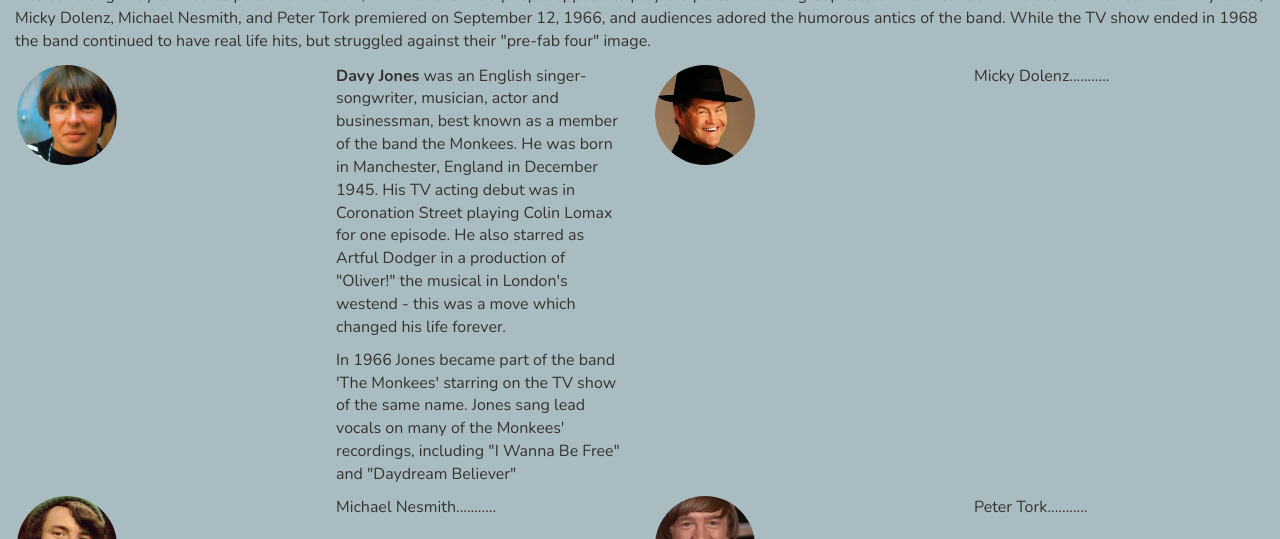
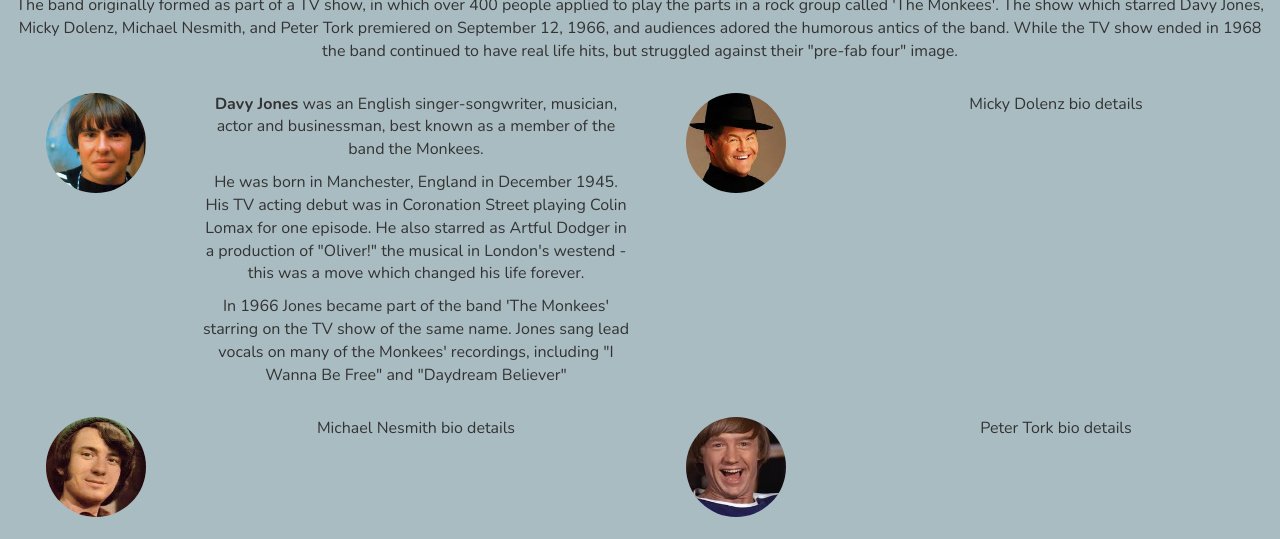
Before and after one commit to Code-Institute-Submissions/the-monkees-7, a plain HTML site: page bandinfo.html in a window 1280 px wide. Shown: the part 137-676 px from the top of the page. Drawn offline with nearby package versions, Linux system fonts and the light colour scheme.

Commit message:
Added bookings.html basic structure for event bookings, modified band info to use a flexbox instead of grid, added content

```diff
--- a/assets/css/style.css
+++ b/assets/css/style.css
@@ -183,27 +183,46 @@ img.main-img {
     height: 240px;
 }
 
-.circle-img {
-    width: 100px;
-    height: 100px;
-    border-radius: 50%;
+.bio-img {
+    width: 100%;
+    height: auto;
+    /*width: 340px;
+    height: 210px;*/
+    /*border-radius: 50%;*/
+}
+
+/*---------------------------------------------Band Details Flexbox*/
+
+.band-info-container {
+    display: flex;
+    flex-flow: row wrap;
+    text-align: center;
+}
+
+
+.band-info-container > * {
+    /*Set all items within the container to have same padding*/
+    padding: 10px;
+    /*flex: 1 100%;*/
+}
+
+.band-intro {
+   flex: 1 100%
+}
+
+.profile-pic {
+    flex: 0 1 100%;
+}
+
+.profile-details {
+    flex: 0 1 100%;
 }
 
 /*---------------------------------------------Band Info*/
-.band-members-container {
-    margin: 2px;
-    padding-bottom: 5px;
+.gallery-wrapper {
+    margin-left: 10px;
+    margin-right: 10px;
 }
-
-.band-members {
-    min-width: 100px;
-    min-height: 125px;
-}
-
-.band-members-spacer {
-    padding-bottom: 22px;
-}
-
 .gallery {
     border: 17px solid transparent;
     padding: 5px;
@@ -212,8 +231,16 @@ img.main-img {
 }
 
 .gallery-img-style {
-    height: 190px;
-    width: 290px;
+    width: 95%;
+    height: auto;
+    /*height: 190px;
+    width: 290px;*/
+}
+
+/*---------------------------------------------Event Bookings*/
+
+.booking-details  {
+    padding: 10px 8px 25px 8px;
 }
 
 /*---------------------------------------------Footer*/
@@ -267,6 +294,20 @@ footer {
     .side-bar {
         width: 50%;
     }
+    /*Band Info*/
+    .bio-img {
+        width: 100px;
+        height: 100px;
+        border-radius: 50%;
+    }
+
+    .profile-pic {
+        flex: 0 1 15%;
+    }
+
+    .profile-details {
+       flex: 1 0 35%
+    }
     /* Band Picture Gallery */
     .gallery-img-style {
         width: 290px;
@@ -277,6 +318,7 @@ footer {
     .social-media-links {
         margin-left: 40vw;
     }
+
 }
 
 /*Medium devices / desktops */
@@ -308,6 +350,20 @@ footer {
         margin:0;
     }
 
+    /*Band Info*/
+    .bio-img {
+        width: 100px;
+        height: 100px;
+        border-radius: 50%;
+    }
+
+    .profile-pic {
+        flex: 0 1 15%;
+    }
+
+    .profile-details {
+       flex: 1 0 35%
+    }
     /* Band Picture Gallery */
     .gallery-img-style {
         width: 270px;
--- a/bandinfo.html
+++ b/bandinfo.html
@@ -26,7 +26,7 @@
                     <a href="#"><i class="fa fa-film" aria-hidden="true"></i><span>Videos</span></a>
                 </li>
                 <li class="col-xs-4 col-sm-2 menuitem ">
-                    <a href="#"><i class="fa fa-calendar-alt" aria-hidden="true"></i><span>Events</span></a>
+                    <a href="bookings.html"><i class="fa fa-calendar-alt" aria-hidden="true"></i><span>Events</span></a>
                 </li>
                 <li class="col-xs-4 col-sm-2 menuitem ">
                     <a href="#"><i class="fas fa-shopping-bag" aria-hidden="true"></i><span>Merchandise</span></a>
@@ -35,57 +35,54 @@
         </div>
 
     </header>
-    <section class="container-fluid">
-        <div class="row title-row"> <!--Band Info Header-->
-            <div class="col-xs-12 col-md-12">
+    <section>
+        <div class="title-row"> <!--Band Info Header-->
+            <!--div class="col-xs-12 col-md-12"-->
                 <h2>Band Information</h2>
+            <!--/div-->
         </div>
-        </div>
-        <div class="row">
-            <div class="col-xs-12 col-md-12">
+        <div class="band-info-container">
+            <div class="band-intro">
                 <p>The band originally formed as part of a TV show, in which over 400 people applied
                     to play the parts in a rock group called 'The Monkees'. The show which starred Davy Jones,
                     Micky Dolenz, Michael Nesmith, and Peter Tork premiered on September 12, 1966, and audiences
                     adored the humorous antics of the band. While the TV show ended in 1968 the band continued to
                     have real life hits, but struggled against their "pre-fab four" image.</p>
             </div>
+            <div class="profile-pic">
+                <img src="assets/images/dj.jpg" class="bio-img"></img>
             </div>
-        <div class="band-members-container">
-            <div class="row"> <!--Band Members Details section-->
-                <div class="col-xs-6 col-md-3 band-members-spacer">
-                    <img src="assets/images/dj.jpg" class="circle-img"></img>
-                </div>
-                <div class="col-xs-6 col-md-3  band-members">
+            <div class="profile-details">
                 <p><b>Davy Jones</b> was an English singer-songwriter, musician, actor and businessman,
-                    best known as a member of the band the Monkees. He was born in Manchester, England in December 1945.
+            			best known as a member of the band the Monkees. </p>
+            	<p>He was born in Manchester, England in December 1945.
             			His TV acting debut was in Coronation Street playing Colin Lomax for one episode. He also starred as
             			Artful Dodger in a production of "Oliver!" the musical in London's westend - this was a move which
             			changed his life forever. </p>
             			<p>In 1966 Jones became part of the band 'The Monkees' starring on the TV show of the same name.
             			Jones sang lead vocals on many of the Monkees' recordings, including "I Wanna Be Free" and "Daydream Believer"</p>
             </div>
-                <div class="col-xs-6 col-md-3 band-members-spacer">
-                    <img src="assets/images/md.jpg" class="circle-img"></img>
+            <div class="profile-pic">
+                <img src="assets/images/md.jpg" class="bio-img"></img>
             </div>
-                <div class="col-xs-6 col-md-3  band-members">
-                    <p>Micky Dolenz...........</p>
+            <div class="profile-details">
+                    Micky Dolenz bio details
+            </div>
+            <div class="profile-pic">
+                <img src="assets/images/mn.jpg" class="bio-img"></img>
+            </div>
+            <div class="profile-details">
+                    Michael Nesmith bio details
+            </div>
+            <div class="profile-pic">
+                <img src="assets/images/pt.jpg" class="bio-img"></img>
+            </div>
+            <div class="profile-details">
+                    Peter Tork bio details
             </div>
         </div>
-            <div class="row">
-                <div class="col-xs-6 col-md-3 band-members-spacer">
-                    <img src="assets/images/mn.jpg" class="circle-img"></img>
-                </div>
-                <div class="col-xs-6 col-md-3  band-members">
-                    <p>Michael Nesmith...........</p>
-                </div>
-                <div class="col-xs-6 col-md-3 band-members-spacer">
-                    <img src="assets/images/pt.jpg" class="circle-img"></img>
-                </div>
-                <div class="col-xs-6 col-md-3  band-members">
-                    <p>Peter Tork...........</p>
-                </div>
-            </div>
-        </div>
+    </section>
+    <pictures-section class="container-fluid gallery-wrapper">
         <div class="row title-row"> <!--Pictures Header-->
             <div class="col-xs-12 col-md-12">
                 <h2>Pictures</h2>
@@ -130,7 +127,7 @@
                 </div>
             </div>
         </div>
-    </section>
+    </pictures-section>
     <footer class="container-fluid">
         <div id="footer-details" class="row">
             <div class="col-sm-12">
```
Also changed, not shown: bookings.html (added, +74 -0 lines), index.html (+1 -1 lines). Lines whose indentation alone changed are shown as unchanged.
